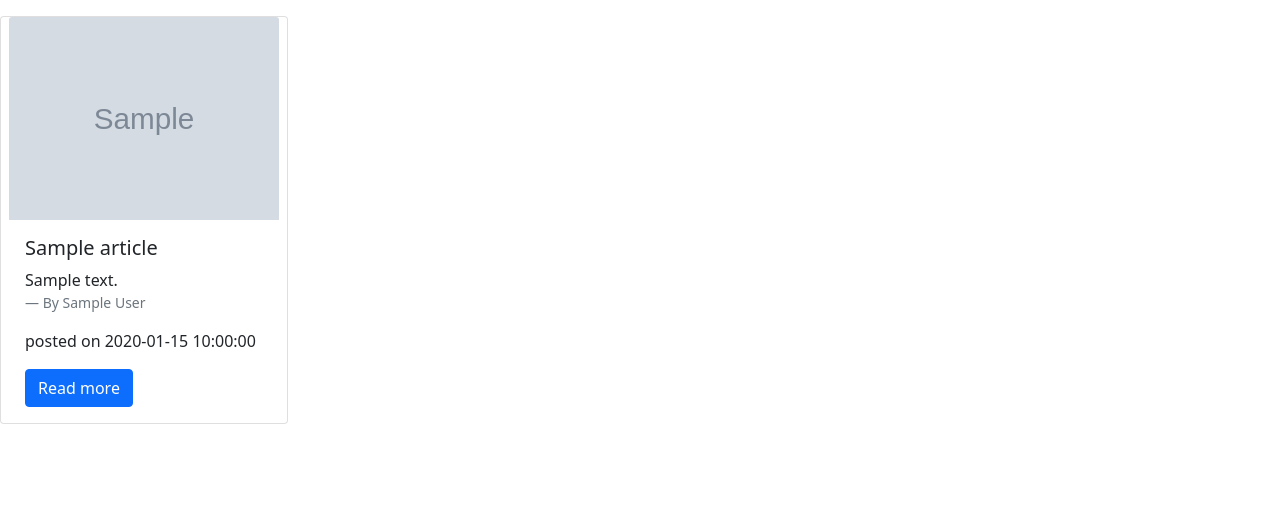
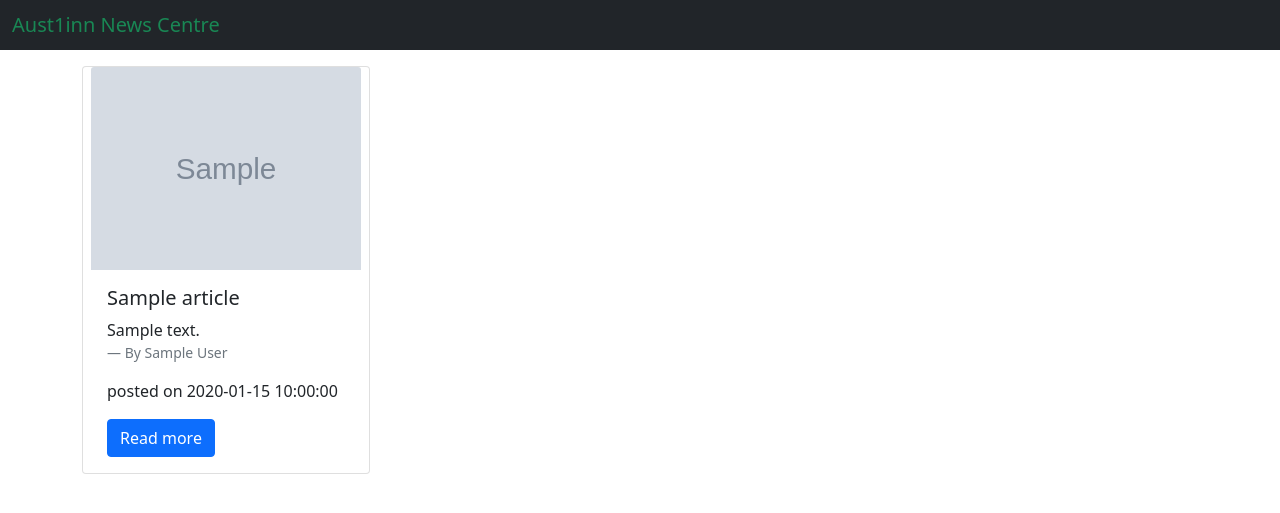
Before and after one commit to aust1inn/NEWS-API, a Python web app: template app/templates/news.html in a window 1280 px wide. Shown: the top 513 px of the page. Run offline with Jinja, Linux system fonts and the light colour scheme; the template is opened without the code that fills it: most values are stand-ins (such as "Sample title", 1, 10 or a date in 2020); grey boxes marked "Sample" are stand-in pictures.

Commit message:
designs the navbar

```diff
--- a/app/templates/index.html
+++ b/app/templates/index.html
@@ -1,7 +1,11 @@
 {% extends 'layout.html'%}
 
 {% block content %}
-
+    <nav class="navbar navbar-light bg-dark ">
+        <div class="container-fluid ">
+        <span class="navbar-brand mb-0 h1 text-success text-center">Aust1inn News Centre</span>
+        </div>
+    </nav>
     <div class="container-fluid">
         <div class="row">
             <div class="col-md-3">
--- a/app/templates/news.html
+++ b/app/templates/news.html
@@ -1,9 +1,15 @@
 {% extends 'layout.html'%}
 {% block content %}
 
+    <nav class="navbar navbar-light bg-dark ">
+        <div class="container-fluid ">
+        <span class="navbar-brand mb-0 h1 text-success text-center">Aust1inn News Centre</span>
+        </div>
+    </nav>
+    <div class="container">
     <div class="d-flex flex-wrap">
 
-    {% for headline in headlines %}
+    {% for article in articles %}
             <div class="card mt-3 px-2" style="width: 18rem;">
                     <img src="{{article.image}}" class="card-img-top" alt="...">
                     <div class="card-body">
@@ -14,8 +20,8 @@
                     <a href="{{article.url}}" target="blank" class="btn btn-primary">Read more</a>
                     </div>
             </div>
-
     {% endfor %}
     </div>
 
+
 {% endblock%}
```
Lines whose indentation alone changed are shown as unchanged.
